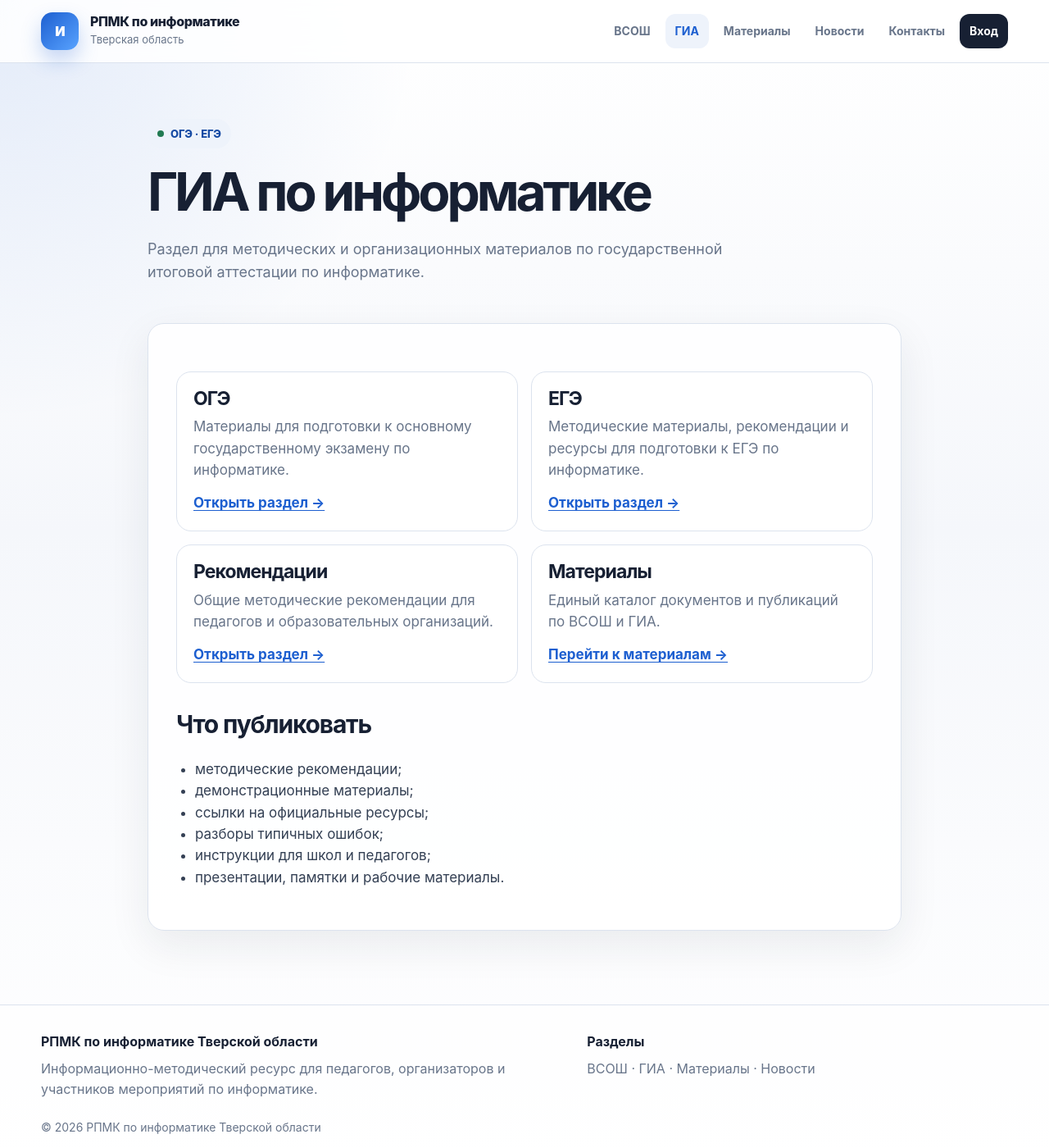
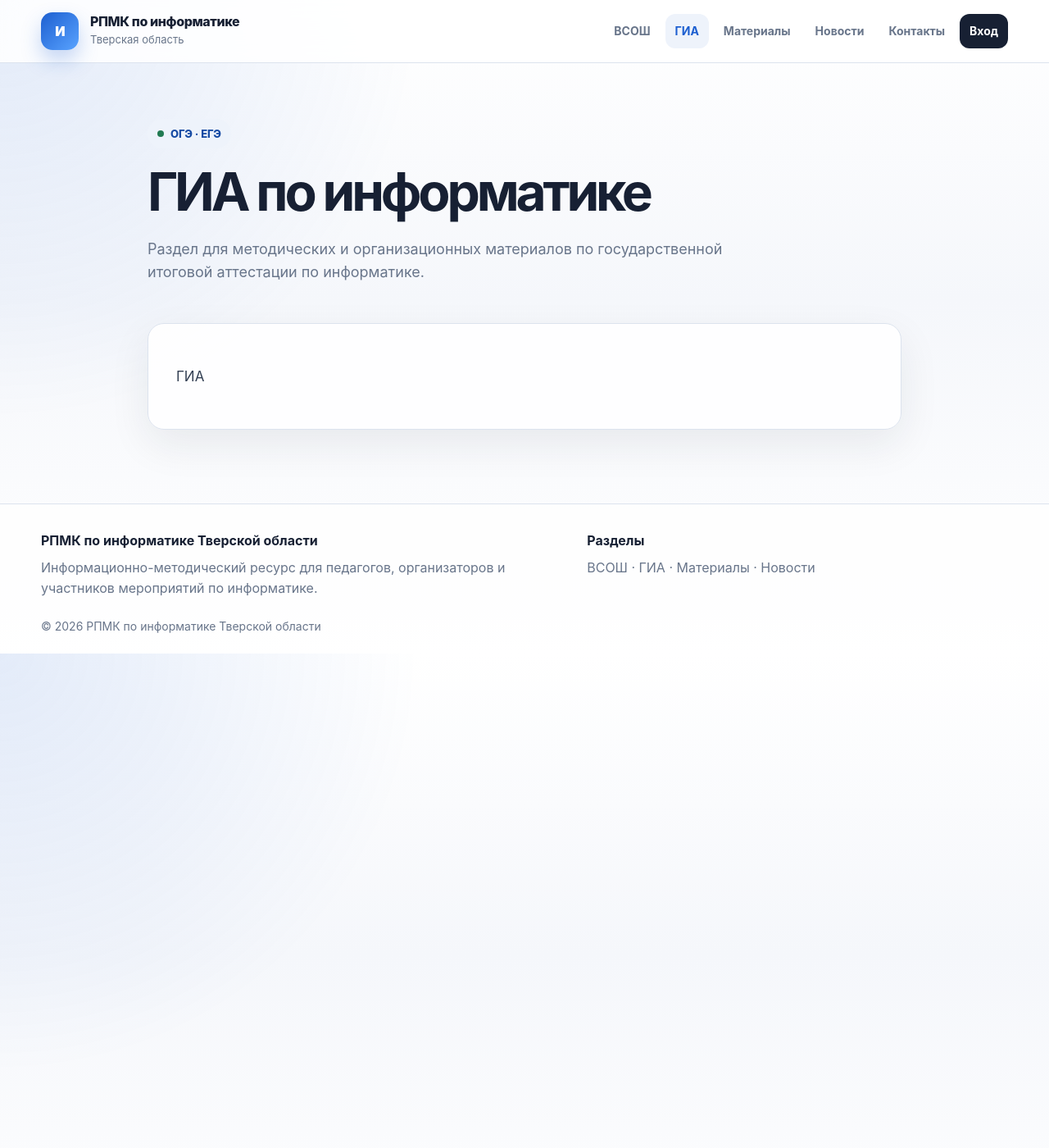
Before and after one commit to dzharman441302/rpmk-informatika-tver, a Jekyll site: the page built from gia/index.md, in a window 1280 px wide and 1400 px high. Shown: the whole window at 82% size. Built offline with Jekyll 4.4.1, drawn with Linux system fonts in a browser that asks for light colours.

Commit message:
Update Страницы сайта “gia”

```diff
--- a/gia/index.md
+++ b/gia/index.md
@@ -1,40 +1,7 @@
 ---
-title: "ГИА по информатике"
-eyebrow: "ОГЭ · ЕГЭ"
-description: "Раздел для методических и организационных материалов по государственной итоговой аттестации по информатике."
+title: ГИА по информатике
+eyebrow: ОГЭ · ЕГЭ
+description: Раздел для методических и организационных материалов по государственной итоговой аттестации по информатике.
 ---
 
-<div class="card-grid">
-  <article class="simple-card">
-    <h3>ОГЭ</h3>
-    <p>Материалы для подготовки к основному государственному экзамену по информатике.</p>
-    <a href="/gia/oge/">Открыть раздел →</a>
-  </article>
-
-  <article class="simple-card">
-    <h3>ЕГЭ</h3>
-    <p>Методические материалы, рекомендации и ресурсы для подготовки к ЕГЭ по информатике.</p>
-    <a href="/gia/ege/">Открыть раздел →</a>
-  </article>
-
-  <article class="simple-card">
-    <h3>Рекомендации</h3>
-    <p>Общие методические рекомендации для педагогов и образовательных организаций.</p>
-    <a href="/gia/recommendations/">Открыть раздел →</a>
-  </article>
-
-  <article class="simple-card">
-    <h3>Материалы</h3>
-    <p>Единый каталог документов и публикаций по ВСОШ и ГИА.</p>
-    <a href="/materials/">Перейти к материалам →</a>
-  </article>
-</div>
-
-## Что публиковать
-
-- методические рекомендации;
-- демонстрационные материалы;
-- ссылки на официальные ресурсы;
-- разборы типичных ошибок;
-- инструкции для школ и педагогов;
-- презентации, памятки и рабочие материалы.
+ГИА
```
